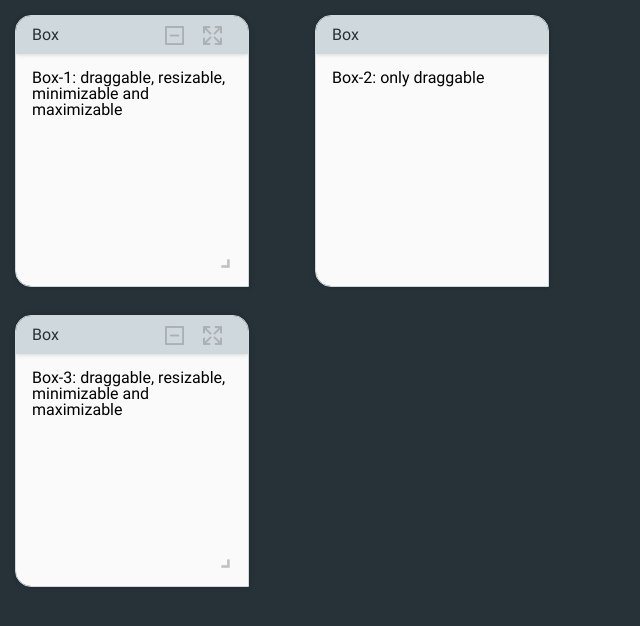
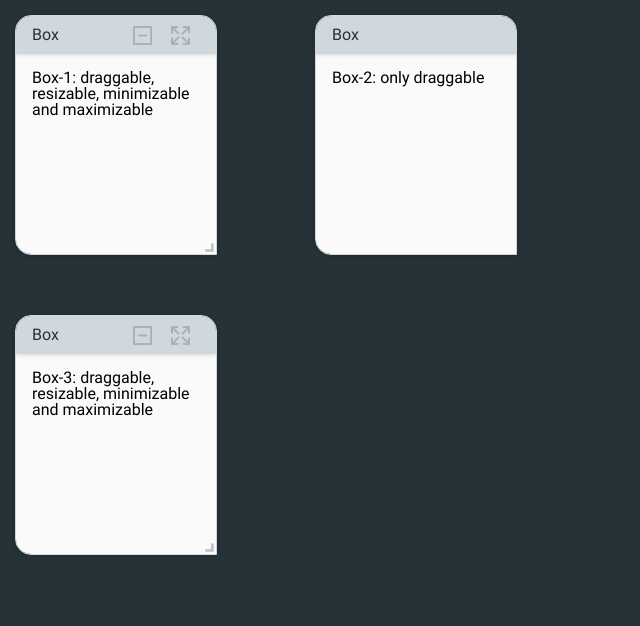
Before and after one commit to iding-ir/typescript-windows, a React (Create React App) app: page / in a window 1280 px wide. Shown: the top 626 px of the page, without its empty margins (0-640 px from the left). Built offline with nearby package versions, Linux system fonts and the light colour scheme.

Commit message:
Improve styles

```diff
--- /dev/null
+++ b/src/components/Box.scss
@@ -0,0 +1,3 @@
+.box {
+  padding: 1rem;
+}
--- a/src/components/Box.tsx
+++ b/src/components/Box.tsx
@@ -1,4 +1,6 @@
 import React from "react";
+
+import "./Box.scss";
 
 interface BoxProps {
   text: string;
@@ -7,7 +9,7 @@ interface BoxProps {
 const Box = (props: BoxProps) => {
   const { text } = props;
 
-  return <div>{text}</div>;
+  return <div className="box">{text}</div>;
 };
 
 export default Box;
--- a/src/components/Windows.scss
+++ b/src/components/Windows.scss
@@ -24,7 +24,7 @@ $border-radius: 1rem;
     box-shadow: 0 0 5px rgba(0, 0, 0, 0.2);
 
     .tw-body {
-      padding: 1rem;
+      overflow: auto;
       background-color: #fafafa;
     }
 
--- a/src/components/Windows.tsx
+++ b/src/components/Windows.tsx
@@ -177,8 +177,17 @@ const Windows = (props: WindowsProps) => {
       };
 
       const renderBodyContents = () => {
-        const width = windowSizes[key] ? windowSizes[key].w : size.w;
-        const height = windowSizes[key] ? windowSizes[key].h : size.h;
+        const width = windowMaximizes[key]
+          ? "100%"
+          : windowSizes[key]
+          ? windowSizes[key].w
+          : size.w;
+
+        const height = windowMaximizes[key]
+          ? "100%"
+          : windowSizes[key]
+          ? windowSizes[key].h
+          : size.h;
 
         return resizable && !windowMaximizes[key] ? (
           <ResizableBox
```
